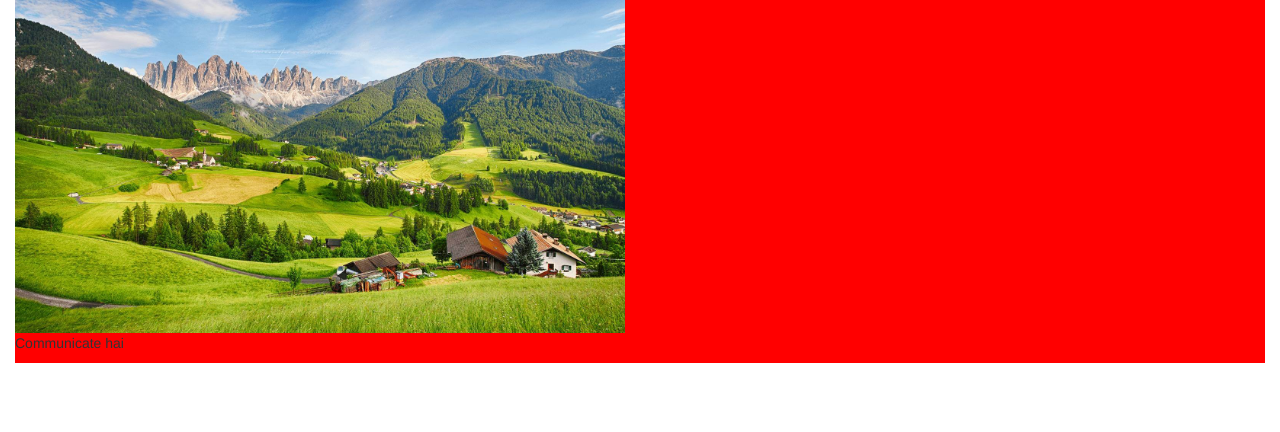
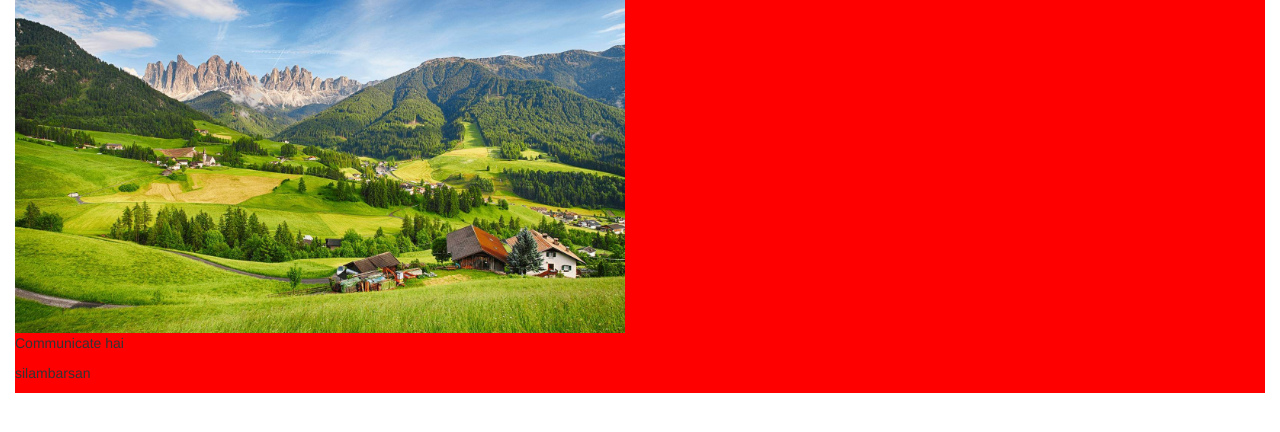
Before and after one commit to simbustr/simbu-git-demo, a plain HTML site: page index.html in a window 1280 px wide. Shown: the part 82-514 px from the top of the page. Drawn offline with nearby package versions, Linux system fonts and the light colour scheme.

Commit message:
name added

```diff
--- a/index.html
+++ b/index.html
@@ -23,6 +23,7 @@
 		  <img src="images/21.jpg">
 		  <p>Communicate hai
 		  </p>
+		  <p>silambarsan</p>
 		    </div>
 		  </div>
 
```
